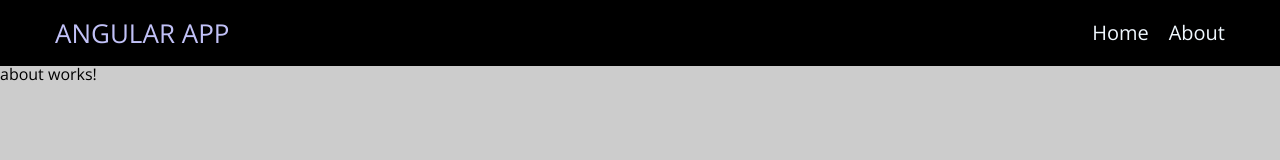
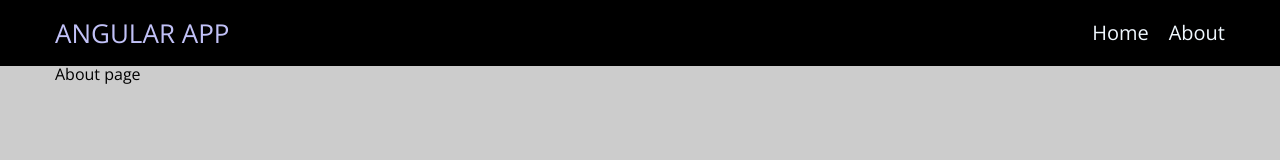
Before and after one commit to Grinch3214/learn-angular, an Angular app: page /about in a window 1280 px wide. Shown: the top 160 px of the page. Built offline with nearby package versions, Linux system fonts and the light colour scheme.

Commit message:
Update about page

```diff
--- a/src/app/pages/about/about.html
+++ b/src/app/pages/about/about.html
@@ -1 +1,5 @@
-<p>about works!</p>
+<section class="about">
+	<div class="container about__container">
+		<h2 class="about__title">About page</h2>
+	</div>
+</section>
```
